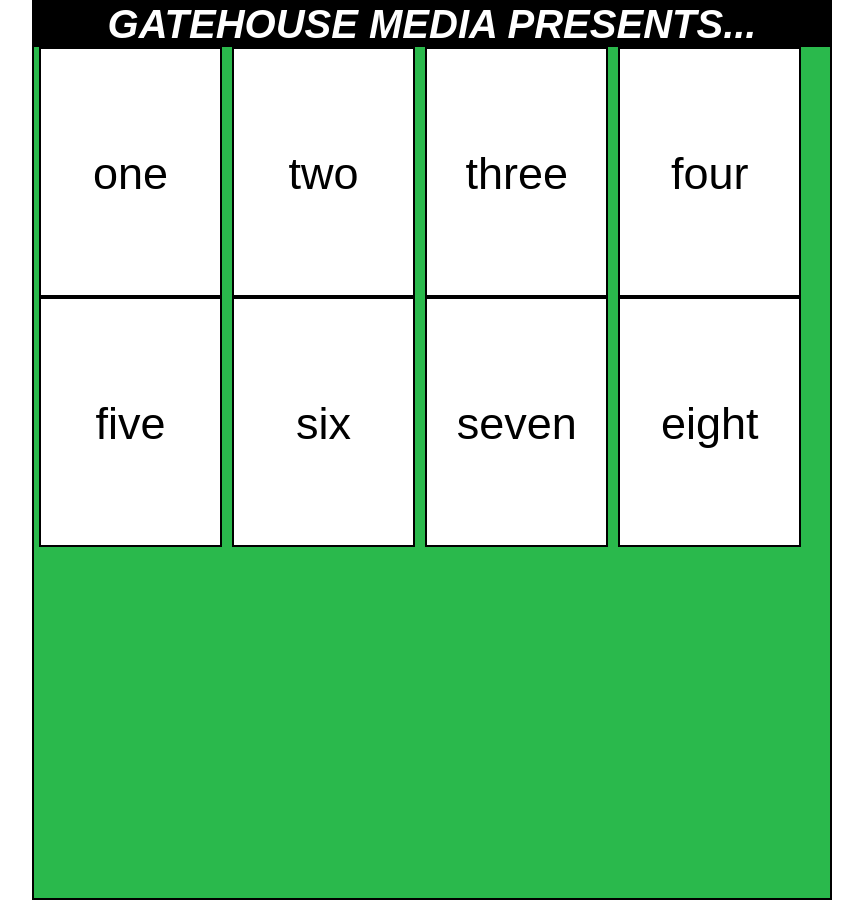
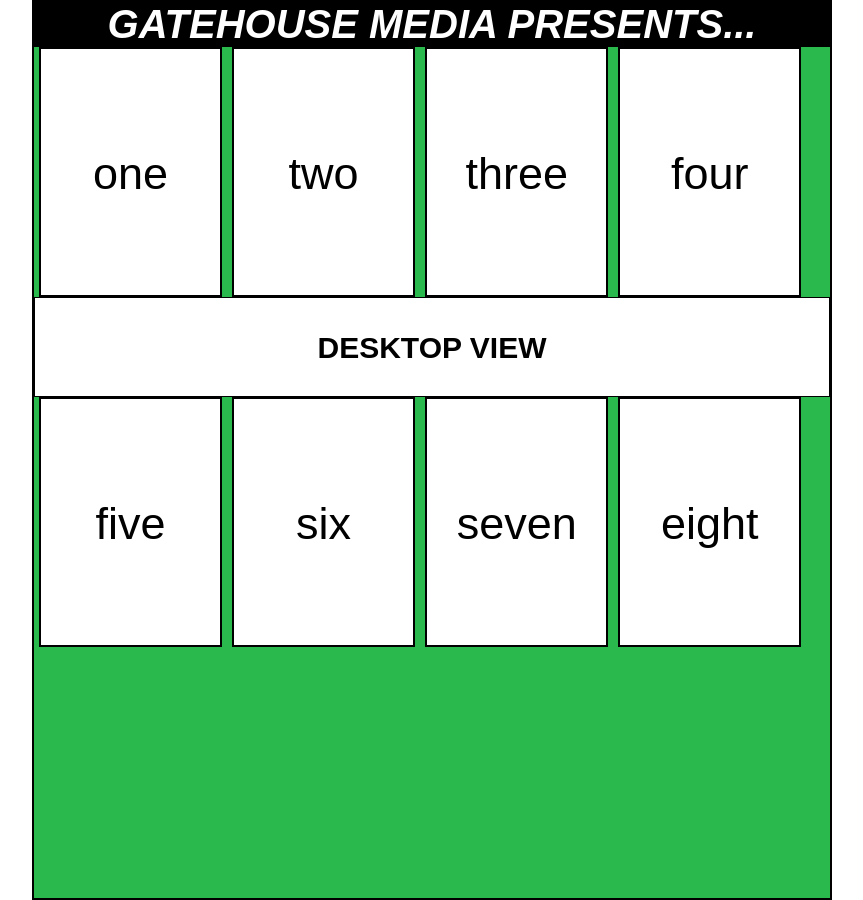
Before and after one commit to JTMcDuff/GateHouseCodingChallenge, a PHP site: page / in a window 1280 px wide. Shown: the whole page, without its empty margins (208-1071 px from the left). Run offline with PHP 8.4, Linux system fonts and the light colour scheme; some libraries are stand-ins or nearby versions.

Commit message:
View box rendering complete.

```diff
--- a/index.html
+++ b/index.html
@@ -24,8 +24,12 @@
       	  // Append data boxes to our container div.
 		for ( let i = 0; i < dataArr.length; i ++) {
 	      	let itemDiv = '<div class="databox" id=' + (i + 1) + '>' + dataArr[i] + '</div>';
-	      	$( itemDiv ).appendTo( ".container" );
+	      	$( itemDiv ).appendTo( '.container' );
       	}
+
+      	//Append our desktop box after box four
+      	let titleBoxDiv = '<div class="currentview"> <h2> DESKTOP VIEW </h2> </div> ';
+      	$( titleBoxDiv ).insertAfter( '#4' ) ;
 
 	      // Event listener for click events on our data boxes
 	      // Use unique id attribute to determine if even / odd, etc.
@@ -112,6 +116,8 @@
       	$('.databox').removeClass('changedodd');
       	$('.databox').removeClass('changedeven');
       }
+
+
     </script>
 
   </body>
--- a/styles.css
+++ b/styles.css
@@ -29,6 +29,18 @@
 	background-color: #000000;
 }
 
+/* currentview is for desktop view / mobile view box */
+.currentview {
+	font-size: 20px;
+	font-weight: bold;
+	height: 100px;
+	line-height: 100px;
+	color: #000000;
+	background-color: #ffffff;
+	float: left;
+	width: 100%;
+	border: 1px solid #000000;
+}
 /* databox class is for supplied by js array. */
 .databox {
 	width: 23%;
```
